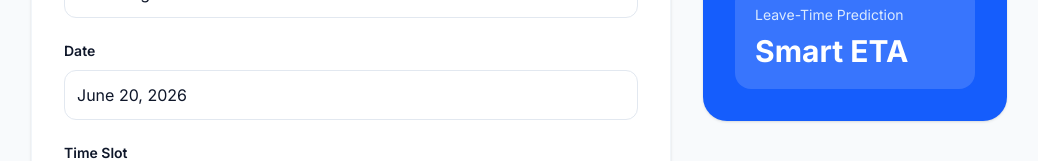
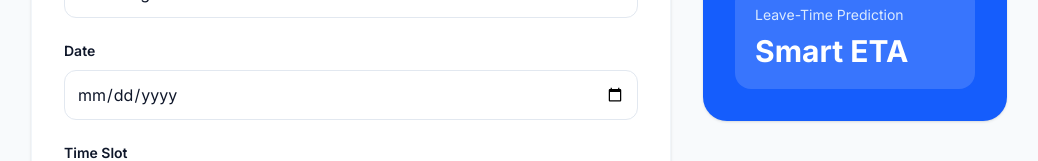
Before and after one commit to atikanoushin/MediQueue, a Next.js app: page /appointment in a window 1280 px wide. Shown: the part 639-800 px from the top of the page, without its empty margins (121-1159 px from the left). Built offline with nearby package versions, Linux system fonts and the light colour scheme.

Commit message:
date updated

```diff
--- a/src/app/appointment/page.js
+++ b/src/app/appointment/page.js
@@ -15,7 +15,7 @@ function AppointmentContent() {
   const [patientName, setPatientName] = useState("");
   const [doctorName, setDoctorName] = useState(selectedDoctor);
   const [specialty, setSpecialty] = useState(selectedSpecialty);
-  const [date, setDate] = useState("June 20, 2026");
+  const [date, setDate] = useState("");
   const [time, setTime] = useState("5:00 PM");
   const [loading, setLoading] = useState(false);
 
@@ -113,11 +113,14 @@ function AppointmentContent() {
             <div>
               <label className="font-semibold text-sm">Date</label>
               <input
-                type="text"
-                value={date}
-                onChange={(e) => setDate(e.target.value)}
-                className="mt-2 w-full border border-slate-200 p-3 rounded-xl outline-none focus:border-blue-500"
-              />
+  type="date"
+  value={date}
+  onChange={(e) => setDate(e.target.value)}
+  min="2026-01-01"
+  max="2030-12-31"
+  className="mt-2 w-full border border-slate-200 p-3 rounded-xl outline-none focus:border-blue-500"
+  required
+/>
             </div>
 
             <div>
--- a/src/app/patient-queue/page.js
+++ b/src/app/patient-queue/page.js
@@ -159,14 +159,14 @@ const bufferTime = 3;
                       {bufferTime} min
                     </p>
                   </div>
-                  <div className="bg-blue-50 dark:bg-blue-500/15 rounded-2xl p-5 mt-5 border border-blue-100 dark:border-blue-400/30">
+                  <div className="bg-blue-50 dark:bg-blue-500/15 rounded-2xl p-5 mt-5 border border-blue-100 dark:border-blue-400/30 md:col-span-3">
   <p className="text-blue-600 dark:text-blue-300 text-sm font-semibold">
     QUEUE SPEED LEARNING
   </p>
 
-  <h3 className="text-xl font-bold mt-2">
-  Dynamic Wait Prediction
-</h3>
+  <h3 className="text-2xl font-extrabold mt-2">
+    Dynamic wait prediction
+  </h3>
 
   <p className="text-slate-500 dark:text-slate-400 mt-2">
     MediQueue estimates wait time using recent visit durations instead of a
```
